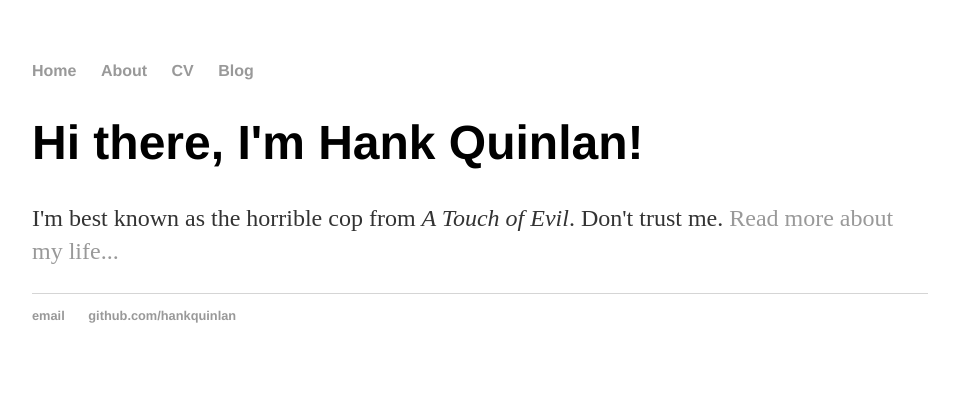
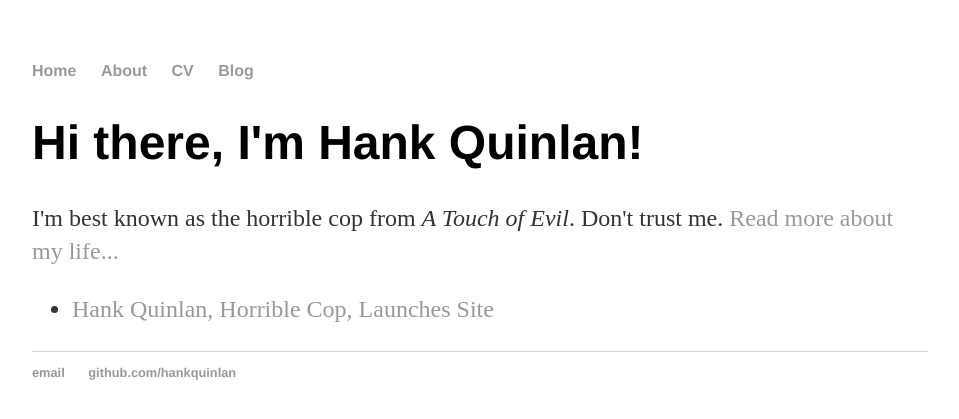
Before and after one commit to FameAndFarm/AndrewImalion.github.io, a Jekyll site: the page built from index.html, in a window 1280 px wide. Shown: the top 419 px of the page, without its empty margins (160-1119 px from the left). Built offline with Jekyll 4.4.1, drawn with Linux system fonts in a browser that asks for light colours.

Commit message:
Update index.html

```diff
--- a/index.html
+++ b/index.html
@@ -1,9 +1,17 @@
 ---
 layout: default
-title: Hank Quinlan, Horrible Cop
+title: Index
 ---
 
 		<div class="blurb">
 			<h1>Hi there, I'm Hank Quinlan!</h1>
 			<p>I'm best known as the horrible cop from <em>A Touch of Evil</em>. Don't trust me. <a href="/about">Read more about my life...</a></p>
 		</div>
+
+		<div>
+			<ul>
+  				{% for post in site.posts %}
+    				<li><a href="{{ post.url }}">{{ post.title }}</a></li>
+  				{% endfor %}
+			</ul>
+		</div>
```
